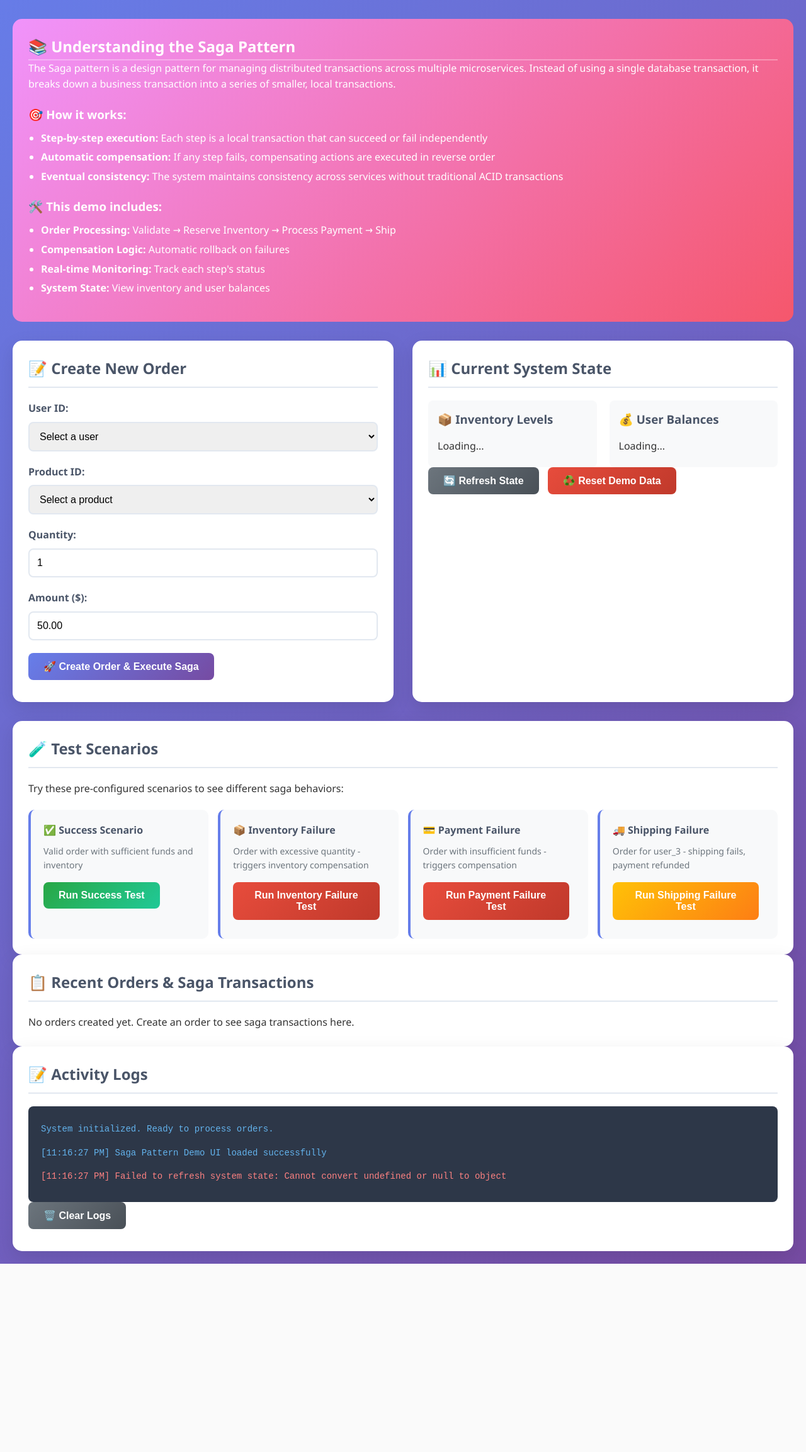
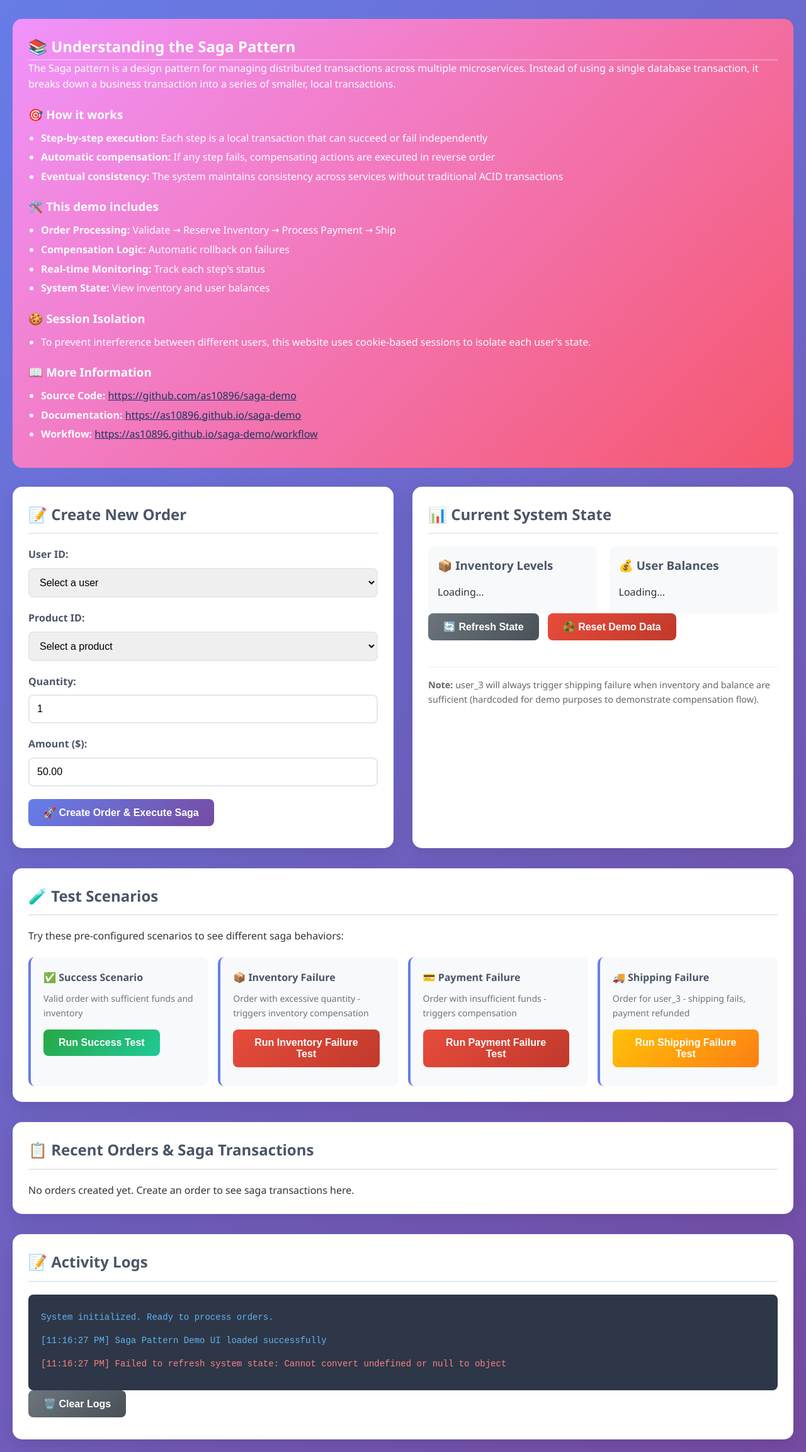
Before and after one commit to as10896/saga-demo, a FastAPI app: template src/templates/index.html in a window 1280 px wide. Shown: the part 122-2428 px from the top of the page at 63% size. Before the commit the page ends 2129 px from the top, so only its background shows below. Run offline with FastAPI, Linux system fonts and the light colour scheme; the template is opened without the code that fills it, so the values that code supplies are empty; parts of the project's set-up code (start-up, migrations or seed data) failed here and were passed over.

Commit message:
ui: improve UI layout and add session isolation documentation

```diff
--- a/src/templates/index.html
+++ b/src/templates/index.html
@@ -17,19 +17,31 @@
             <h2>📚 Understanding the Saga Pattern</h2>
             <p>The Saga pattern is a design pattern for managing distributed transactions across multiple microservices. Instead of using a single database transaction, it breaks down a business transaction into a series of smaller, local transactions.</p>
 
-            <h3>🎯 How it works:</h3>
+            <h3>🎯 How it works</h3>
             <ul>
                 <li><strong>Step-by-step execution:</strong> Each step is a local transaction that can succeed or fail independently</li>
                 <li><strong>Automatic compensation:</strong> If any step fails, compensating actions are executed in reverse order</li>
                 <li><strong>Eventual consistency:</strong> The system maintains consistency across services without traditional ACID transactions</li>
             </ul>
 
-            <h3>🛠️ This demo includes:</h3>
+            <h3>🛠️ This demo includes</h3>
             <ul>
                 <li><strong>Order Processing:</strong> Validate → Reserve Inventory → Process Payment → Ship</li>
                 <li><strong>Compensation Logic:</strong> Automatic rollback on failures</li>
                 <li><strong>Real-time Monitoring:</strong> Track each step's status</li>
                 <li><strong>System State:</strong> View inventory and user balances</li>
+            </ul>
+
+            <h3>🍪 Session Isolation</h3>
+            <ul>
+                <li>To prevent interference between different users, this website uses cookie-based sessions to isolate each user's state.</li>
+            </ul>
+
+            <h3>📖 More Information</h3>
+            <ul>
+                <li><strong>Source Code:</strong> <a href="https://github.com/as10896/saga-demo" target="_blank" rel="noopener noreferrer" style="color: #1a365d; text-decoration: underline; font-weight: 500;">https://github.com/as10896/saga-demo</a></li>
+                <li><strong>Documentation:</strong> <a href="https://as10896.github.io/saga-demo" target="_blank" rel="noopener noreferrer" style="color: #1a365d; text-decoration: underline; font-weight: 500;">https://as10896.github.io/saga-demo</a></li>
+                <li><strong>Workflow:</strong> <a href="https://as10896.github.io/saga-demo/workflow" target="_blank" rel="noopener noreferrer" style="color: #1a365d; text-decoration: underline; font-weight: 500;">https://as10896.github.io/saga-demo/workflow</a></li>
             </ul>
         </div>
 
@@ -96,10 +108,11 @@
 
                 <button class="btn btn-secondary" onclick="refreshSystemState()">🔄 Refresh State</button>
                 <button class="btn btn-danger" onclick="resetDemoData()">♻️ Reset Demo Data</button>
+                <p style="margin-top: 2rem; padding-top: 1rem; border-top: 1px solid #eee; font-size: 0.9em; color: #666;"><strong>Note:</strong> user_3 will always trigger shipping failure when inventory and balance are sufficient (hardcoded for demo purposes to demonstrate compensation flow).</p>
             </div>
         </div>
 
-        <div class="card test-scenarios">
+        <div class="card test-scenarios" style="margin-top: 2rem;">
             <h2>🧪 Test Scenarios</h2>
             <p>Try these pre-configured scenarios to see different saga behaviors:</p>
 
@@ -130,14 +143,14 @@
             </div>
         </div>
 
-        <div class="card full-width">
+        <div class="card full-width" style="margin-top: 2rem;">
             <h2>📋 Recent Orders & Saga Transactions</h2>
             <div id="ordersList">
                 <p>No orders created yet. Create an order to see saga transactions here.</p>
             </div>
         </div>
 
-        <div class="card full-width">
+        <div class="card full-width" style="margin-top: 2rem;">
             <h2>📝 Activity Logs</h2>
             <div id="logs" class="logs">
                 <div class="log-entry info">System initialized. Ready to process orders.</div>
```
